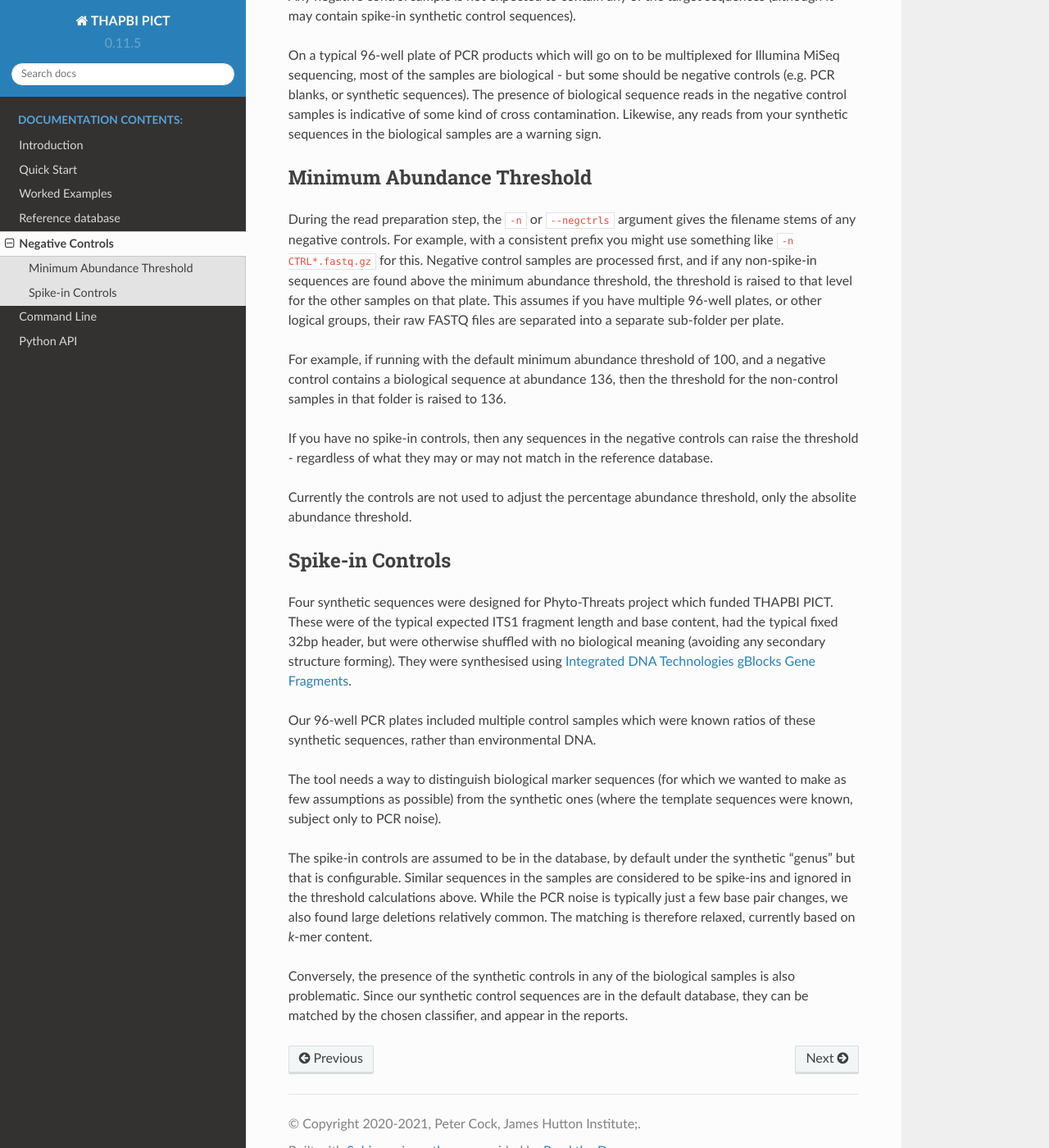
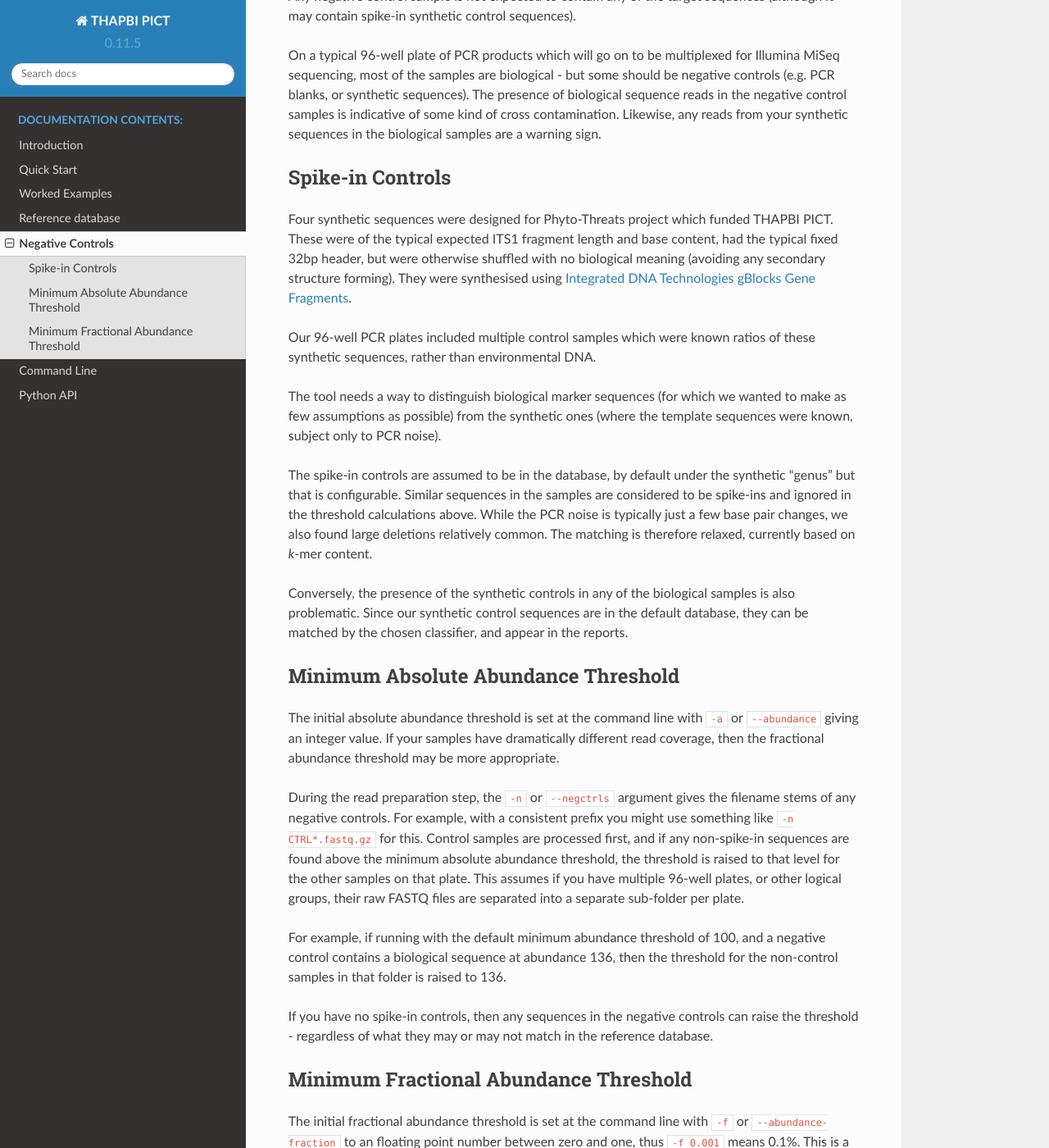
Before and after one commit to peterjc/thapbi-pict, a Sphinx documentation site: the page built from docs/negatives.rst, in a window 1280 px wide and 1400 px high, scrolled down 223 px. Shown: the whole window at 82% size. Built offline with Sphinx 7.4.7 and the Read the Docs theme 2.0.0, drawn with Linux system fonts in a browser that asks for light colours; pages that are not in the unit, such as notebooks, are missing from menus; some of the changed lines change nothing that is shown; some of the changed text lies outside the part shown.

Commit message:
Expand docs on abundance threshold types

```diff
--- a/docs/negatives.rst
+++ b/docs/negatives.rst
@@ -12,29 +12,6 @@
 The presence of biological sequence reads in the negative control samples is
 indicative of some kind of cross contamination. Likewise, any reads from your
 synthetic sequences in the biological samples are a warning sign.
-
-Minimum Abundance Threshold
----------------------------
-
-During the read preparation step, the ``-n`` or ``--negctrls`` argument gives
-the filename stems of any negative controls. For example, with a consistent
-prefix you might use something like ``-n CTRL*.fastq.gz`` for this. Negative
-control samples are processed first, and if any non-spike-in sequences are
-found above the minimum abundance threshold, the threshold is raised to that
-level for the other samples on that plate. This assumes if you have multiple
-96-well plates, or other logical groups, their raw FASTQ files are separated
-into a separate sub-folder per plate.
-
-For example, if running with the default minimum abundance threshold of 100,
-and a negative control contains a biological sequence at abundance 136, then
-the threshold for the non-control samples in that folder is raised to 136.
-
-If you have no spike-in controls, then any sequences in the negative controls
-can raise the threshold - regardless of what they may or may not match in the
-reference database.
-
-Currently the controls are not used to adjust the percentage abundance
-threshold, only the absolite abundance threshold.
 
 Spike-in Controls
 -----------------
@@ -64,3 +41,41 @@
 samples is also problematic. Since our synthetic control sequences are in
 the default database, they can be matched by the chosen classifier, and
 appear in the reports.
+
+
+Minimum Absolute Abundance Threshold
+------------------------------------
+
+The initial absolute abundance threshold is set at the command line with
+``-a`` or ``--abundance`` giving an integer value. If your samples have
+dramatically different read coverage, then the fractional abundance threshold
+may be more appropriate.
+
+During the read preparation step, the ``-n`` or ``--negctrls`` argument gives
+the filename stems of any negative controls. For example, with a consistent
+prefix you might use something like ``-n CTRL*.fastq.gz`` for this. Control
+samples are processed first, and if any non-spike-in sequences are found above
+the minimum absolute abundance threshold, the threshold is raised to that
+level for the other samples on that plate. This assumes if you have multiple
+96-well plates, or other logical groups, their raw FASTQ files are separated
+into a separate sub-folder per plate.
+
+For example, if running with the default minimum abundance threshold of 100,
+and a negative control contains a biological sequence at abundance 136, then
+the threshold for the non-control samples in that folder is raised to 136.
+
+If you have no spike-in controls, then any sequences in the negative controls
+can raise the threshold - regardless of what they may or may not match in the
+reference database.
+
+Minimum Fractional Abundance Threshold
+--------------------------------------
+
+The initial fractional abundance threshold is set at the command line with
+``-f`` or ``--abundance-fraction`` to an floating point number between zero
+and one, thus ``-f 0.001`` means 0.1%. This is a percentage of the reads
+identified for each marker after merging the overlapping pairs and primer
+matching.
+
+Currently the controls are not used to adjust the percentage abundance
+threshold, only the absolute abundance threshold (see above).
```
